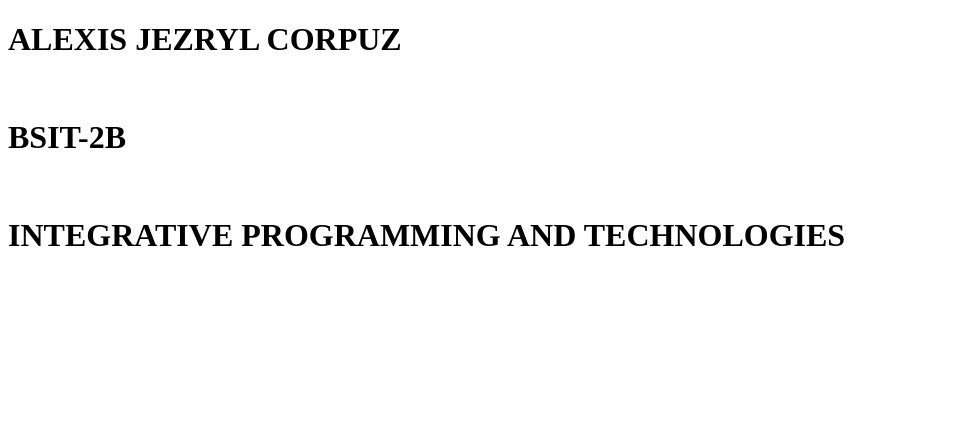
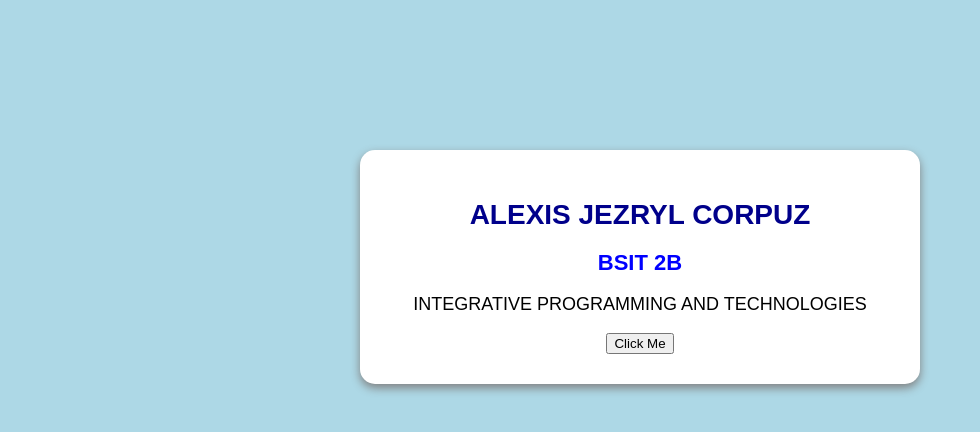
Before and after one commit to ajcorpuz030905/demo-Corpuz, a plain HTML site: page index.html in a window 1280 px wide. Shown: the whole page, without its empty margins (0-980 px from the left). Drawn offline with Linux system fonts and the light colour scheme.

Commit message:
added project documentation

```diff
--- a/index.html
+++ b/index.html
@@ -3,13 +3,17 @@
 <head>
     <meta charset="UTF-8">
     <meta name="viewport" content="width=device-width, initial-scale=1.0">
-    <title>Document</title>
+    <title>My Profile</title>
+    <link rel="stylesheet" href="style.css">
 </head>
 <body>
+
+   <div class="container" href="style.css">
     <h1>ALEXIS JEZRYL CORPUZ</h1>
-    <br/>
-    <h1>BSIT-2B</h1>
-    <br/>
-    <h1>INTEGRATIVE PROGRAMMING AND TECHNOLOGIES</h1>
+    <h2>BSIT 2B</h2>
+    <p>INTEGRATIVE PROGRAMMING AND TECHNOLOGIES</p>
+    <button onclick="showMessage()">Click Me</button>
+   </div>
 </body>
+<script> src="script.js"</script>
 </html>
```
